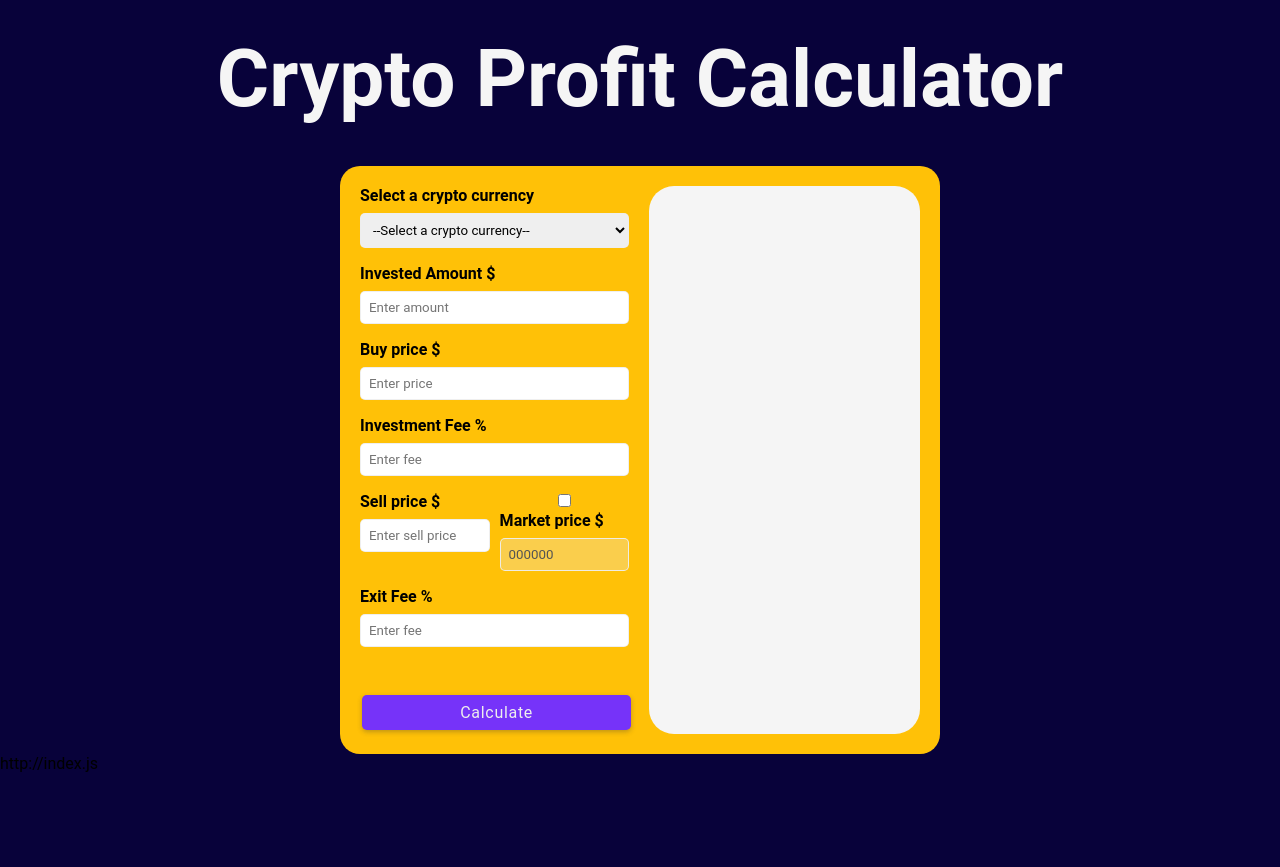
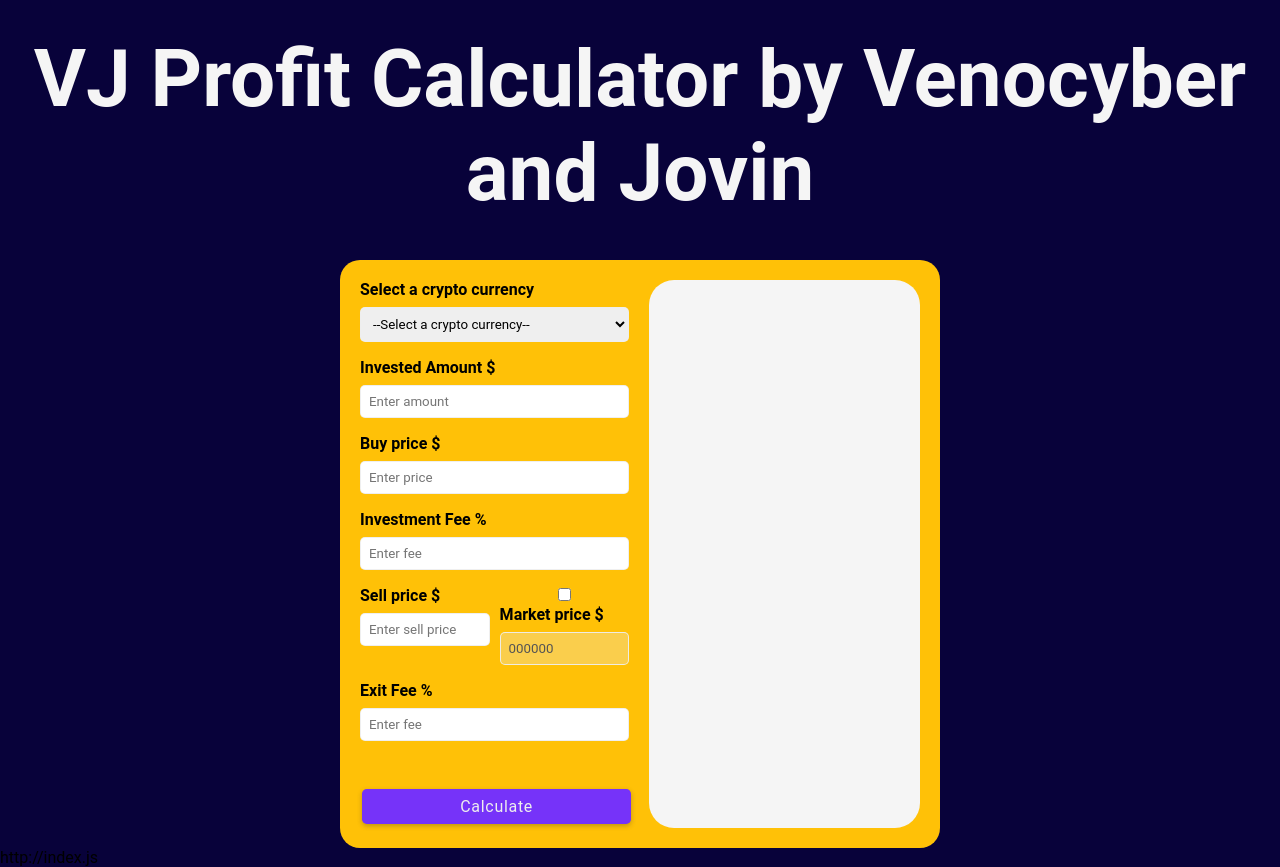
Before and after one commit to Kingjux/VJ-PROFIT-CALCULATOR, a plain HTML site: page index.html in a window 1280 px wide. Before the commit the page ends 800 px from the top, so only its background shows below. Drawn offline with Linux system fonts and the light colour scheme.

Commit message:
Update index.html

```diff
--- a/index.html
+++ b/index.html
@@ -8,7 +8,7 @@
     <title>VJ Profit Calculator by venocyber and Jovin</title>
   </head>
   <body>
-    <h1>Crypto Profit Calculator</h1>
+    <h1>VJ Profit Calculator by Venocyber and Jovin</h1>
     <div class="container">
       <form id="from-currency">
         <div class="form-group">
```
